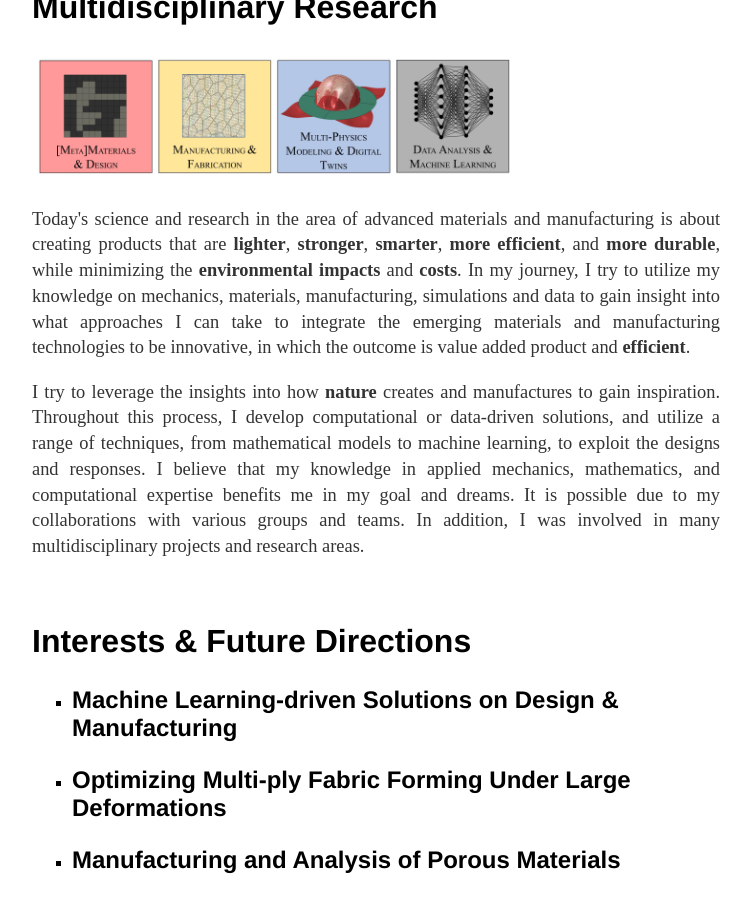
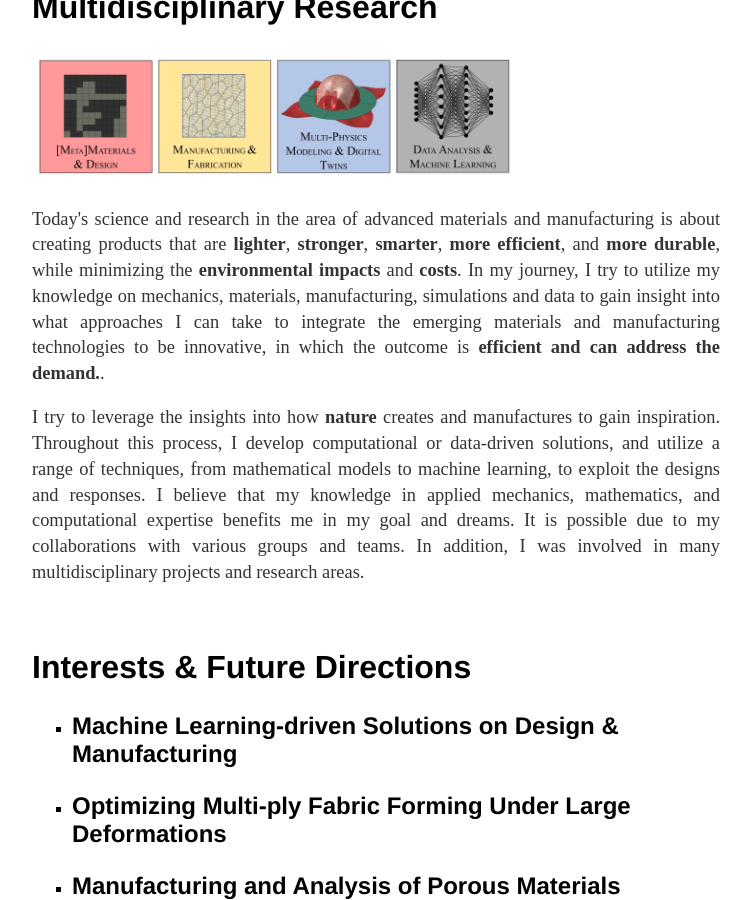
Before and after one commit to rsourki/rsourki.github.io, a Jekyll site: the page built from research/index.html, in a window 1280 px wide and 900 px high, scrolled down 370 px. Shown: the whole window, without its empty margins (304-1055 px from the left). Built offline with Jekyll 4.4.1, drawn with Linux system fonts in a browser that asks for light colours.

Commit message:
Update index.html

```diff
--- a/research/index.html
+++ b/research/index.html
@@ -19,8 +19,7 @@ title: Research - Reza Sourki Webpage
 	<p>Today's science and research in the area of advanced materials and manufacturing is about creating products that
 	are <b>lighter</b>, <b>stronger</b>, <b>smarter</b>, <b>more efficient</b>, and <b>more durable</b>, while minimizing the <b>environmental impacts</b> and <b>costs</b>.
 	In my journey, I try to utilize my knowledge on mechanics, materials, manufacturing, simulations and data to gain insight into
-	what approaches I can take to integrate the emerging materials and manufacturing technologies to be innovative, in which the outcome is
-	value added product and <b>efficient</b>.</p>
+	what approaches I can take to integrate the emerging materials and manufacturing technologies to be innovative, in which the outcome is <b>efficient and can address the demand.</b>.</p>
 	<p>I try to leverage the insights into how <b>nature</b> creates and manufactures to gain inspiration. Throughout this process, I develop
 	computational or data-driven solutions, and utilize a range of techniques, from mathematical models to machine learning, to exploit the designs and responses.
 	I believe that my knowledge in applied mechanics, mathematics, and computational expertise benefits me in my goal and dreams. It is possible
```
